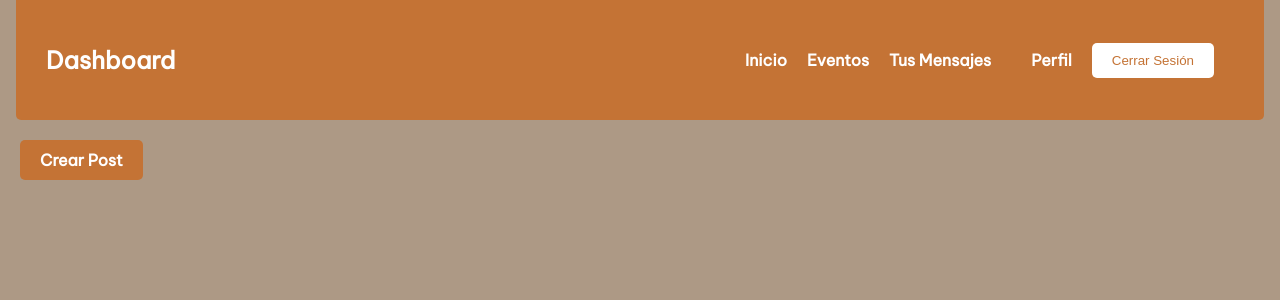
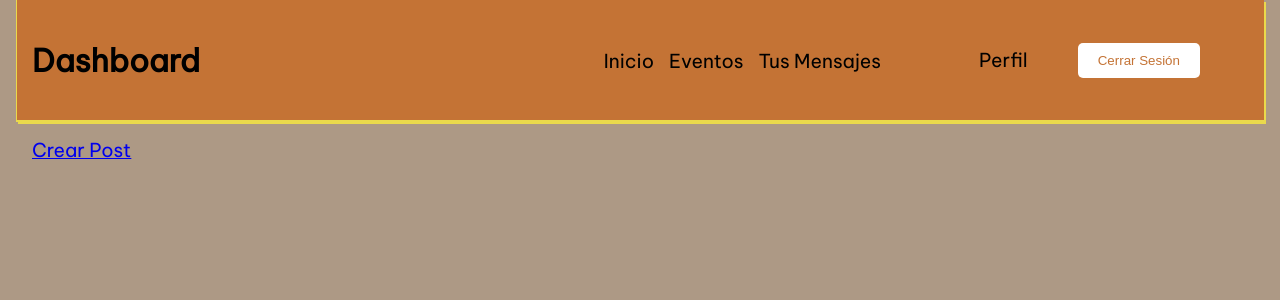
Before and after one commit to Bl3x4r/VIIIGames, a Flask app: page /dashboard in a window 1280 px wide. Shown: the top 300 px of the page. Run offline with Flask 3, Linux system fonts and the light colour scheme; the visitor is signed in with stand-in values (Sample User, id 1); data that the repository does not hold is empty.

Commit message:
avances en diseño de dashboard

```diff
--- a/app_flask/static/css/dashboard.css
+++ b/app_flask/static/css/dashboard.css
@@ -1,60 +1,22 @@
-body {
+*{
+    padding: 0;
+    margin: 0;
+    list-style: none;
+    /* border: 1px solid black; */
+}
+html{
+    display: flex;
+    flex-direction: column;
+}
+body{
+    display: flex;
+    flex-direction: column;
     background-color: #9b836ad0;
-    color: #333;
-    margin: 0;
     font-family: 'Be Vietnam Pro', sans-serif;
 }
-
-nav {
-    background-color: #C47335;
-    color: #fff;
-    height: 100px;
-    padding: 10px;
-    margin: 0px 16px;
-    border-radius: 0px 0px 5px 5px;
-    display: flex;
-    justify-content: space-between;
-    align-items: center;
+a{
+    font-size: 1.2rem;
 }
-
-.cont_izq h1 {
-    margin: 0;
-}
-
-.lista {
-    list-style: none;
-    padding: 0;
-    margin: 0;
-    display: flex;
-}
-
-.lista li {
-    margin-right: 20px;
-}
-
-.lista a {
-    text-decoration: none;
-    color: #fff;
-    font-weight: bold;
-}
-
-a {
-    text-decoration: none;
-    color: #fff;
-    font-weight: bold;
-}
-
-.cont-perfil-btn {
-    display: flex;
-    align-items: center;
-    gap: 20px;
-}
-
-.cont_der {
-    display: flex;
-    align-items: center;
-}
-
 button {
     background-color: #fff;
     color: #C47335;
@@ -64,59 +26,134 @@ button {
     cursor: pointer;
 }
 
-button:hover {
-    background-color: #ddd;
+/*
+
+    Header de la Pagina
+
+*/
+.logo{
+    height: 75px;
+    border-radius: 20px;
 }
 
-.crear-post {
-    margin: 20px;
+nav{
+    display: flex;
+    align-items: center;
+    height: 100px;
+    gap: 50px;
+    justify-self: center;
+    padding: 10px;
+    margin: 0 16px;
+    font-size: 1.3rem;
+    border-bottom: 2px solid #EAD94C;
+    border-left: 1px solid #EAD94C;
+    box-shadow: 2px 2px #EAD94C;
+    background-color: #C47335;
+}
+.cont_izq{
+    flex: 2;
+    padding: 5px;
+    display: flex;
+    gap: 50px;
+    align-items: center;
+}
+.cont_der{
+    flex: 3;
+    display: flex;
+    justify-content: space-around;
+    padding: 5px;
+}
+.lista{
+    display: flex;
+    justify-self: center;
+    align-items: center;
+    gap: 15px;
+}
+.item{
+    text-decoration: none;
+    color: black;
+}
+.cont-perfil-btn{
+    display: flex;
+    gap: 50px;
+    align-items: center;
 }
 
-.crear-post a {
-    text-decoration: none;
-    color: #fff;
-    font-weight: bold;
-    background-color: #C47335;
-    padding: 10px 20px;
-    border-radius: 5px;
-    display: inline-block;
+/* cuerpo */
+
+.cuerpo{
+    display: flex;
+    flex-direction: column;
+    padding: 16px 32px;
+    gap: 16px;
 }
-
+.cuerpo-top{
+    display: flex;
+}
+.cuerpo-btm{
+    display: flex;
+    flex-direction: column;
+    gap: 20px;
+}
 .dash-post{
     display: flex;
-    background-color: #756e6e;
-    gap: 20px;
+    background-color: #413e42;
+    gap: 5px;
+    color:#EAD94C;
+    height: 200px;
+    border: 1px solid black;
     border-radius: 5px;
+    padding: 10px;
 }
-
 .dp-left{
     display: flex;
     flex-direction: column;
+    justify-content: space-between;
     align-items: center;
+    flex-shrink: 0;
+    width: 200px;
+}
+.dp-left-top{
+    display: flex;
+    flex-direction: column;
+    align-items: center;
+    gap: 5px;
+}
+.dp-left-top img{
+    height: 120px;
+    width: 120px;
+}
+hr{
+    border: 1px solid #545055;
+    border-color: #545055;
+    box-shadow: none;
 }
 .dp-right{
     display: flex;
-    flex-grow: 1;
+    flex-direction: column;
+    flex: 1;
+}
+.dp-td{
+    display: flex;
+    flex-direction: column;
+    height: max-content;
+    flex: 1;
+    gap: 20px;
+}
+.dp-td-tf{
+    display: flex;
     justify-content: space-between;
+}
+.dp-dc{
+    display: flex;
+    justify-content: space-between;
+    flex: 1;
+    height: 100%;
 }
 .dp-comentarios{
     display: flex;
-    align-items: end;
-    justify-items: flex-end;
+    align-content: flex-end;
 }
-
-.crear-post a:hover {
-    background-color: #9b5b2b;
+.dp-comentarios img{
+height: 30px;
 }
-
-div {
-    margin: 20px;
-}
-
-p {
-    margin: 0;
-}
-
-h2 {
-    margin: 10px 0;
-}
--- a/app_flask/templates/tablero.html
+++ b/app_flask/templates/tablero.html
@@ -28,28 +28,42 @@
     </div>
 </nav>
 <body>
+    <div class="cuerpo">
+        <div class="cuerpo-top">
             <div class="crear-post">
                 <a href="/crear/post">Crear Post</a>
             </div>
+        </div>
+        <div class="cuerpo-btm">
             {% for i in lista_posts %}
                 <div class="dash-post">
                     <div class="dp-left">
-                <img src="" alt="Imagen usuario" class="publicacion-usuario-imagen">
+                        <div class="dp-left-top">
+                            <img src="{{url_for('static', filename='img/foto_perfil.png')}}" alt="Imagen usuario" class="publicacion-usuario-imagen">
                             <p>{{ i.usuario.nombre_usuario }}</p>
+                        </div>
                         <p>{{ i.fecha_creacion }}</p>
                     </div>
+                    <hr>
                     <div class="dp-right">
                         <div class="dp-td">
+                            <div class="dp-td-tf">
                                 <h2>{{ i.nombre_post }}</h2>
+                                <span>Creado el  {{ i.fecha_creacion }}</span>
+                            </div>
+                            <div class="dp-dc">
                                 <p>{{ i.descripcion_post }}</p>
-                </div>
                                 <div class="dp-comentarios">
-                    <img src="" alt="Ícono Comentarios">
+                                    <img src="{{url_for('static', filename='img/icono_comentarios.png')}}" alt="Ícono Comentarios">
                                     {{ i.num_comentarios }}
                                 </div>
                             </div>
                         </div>
+                    </div>
+                </div>
             {% endfor %}
+        </div>
+    </div>
 
 </body>
 </html>
```
Also changed, not shown: app_flask/static/css/crear_post.css (+67 -51 lines), app_flask/templates/crear_post.html (+17 -7 lines). Lines whose indentation alone changed are shown as unchanged.
